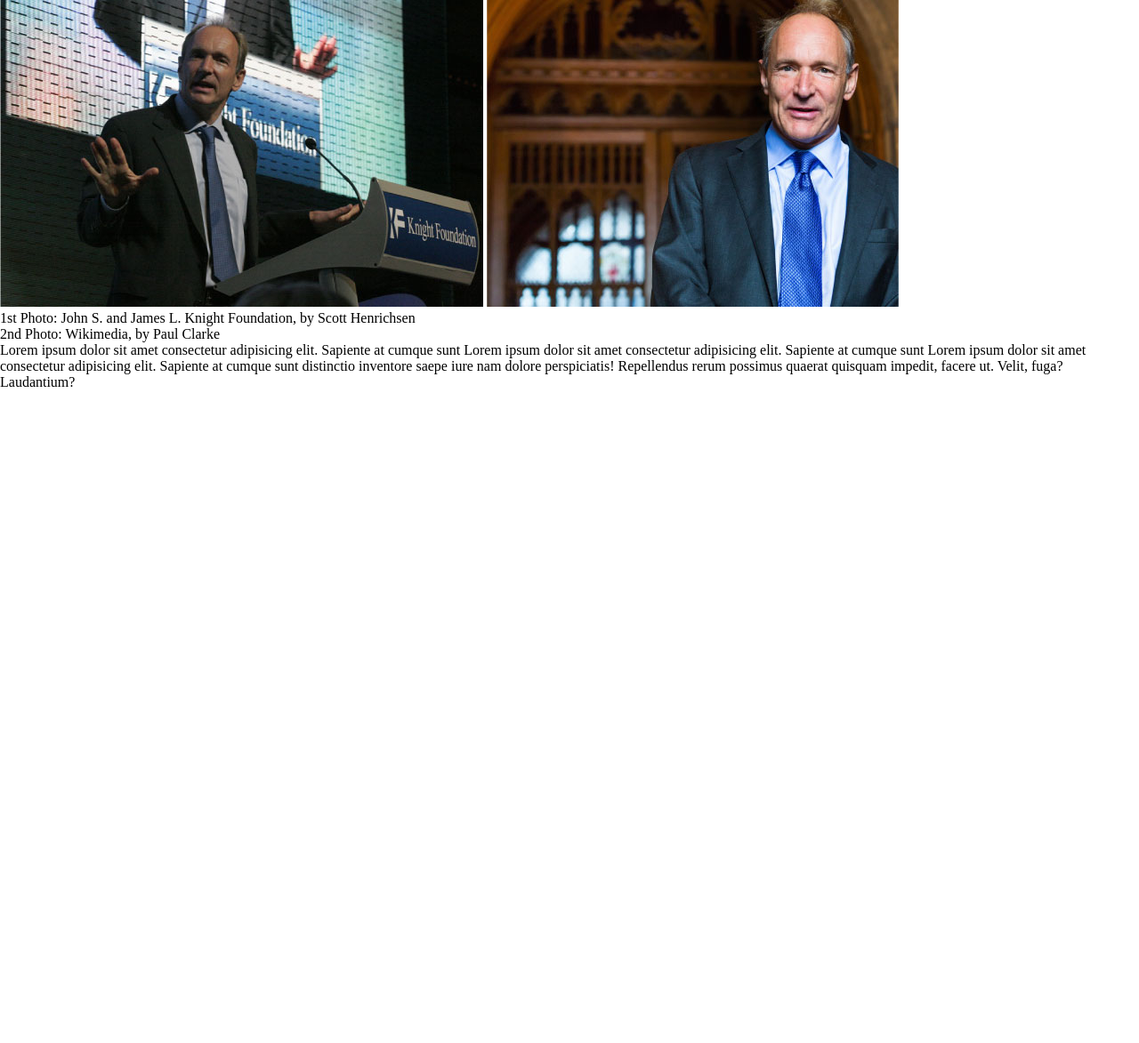
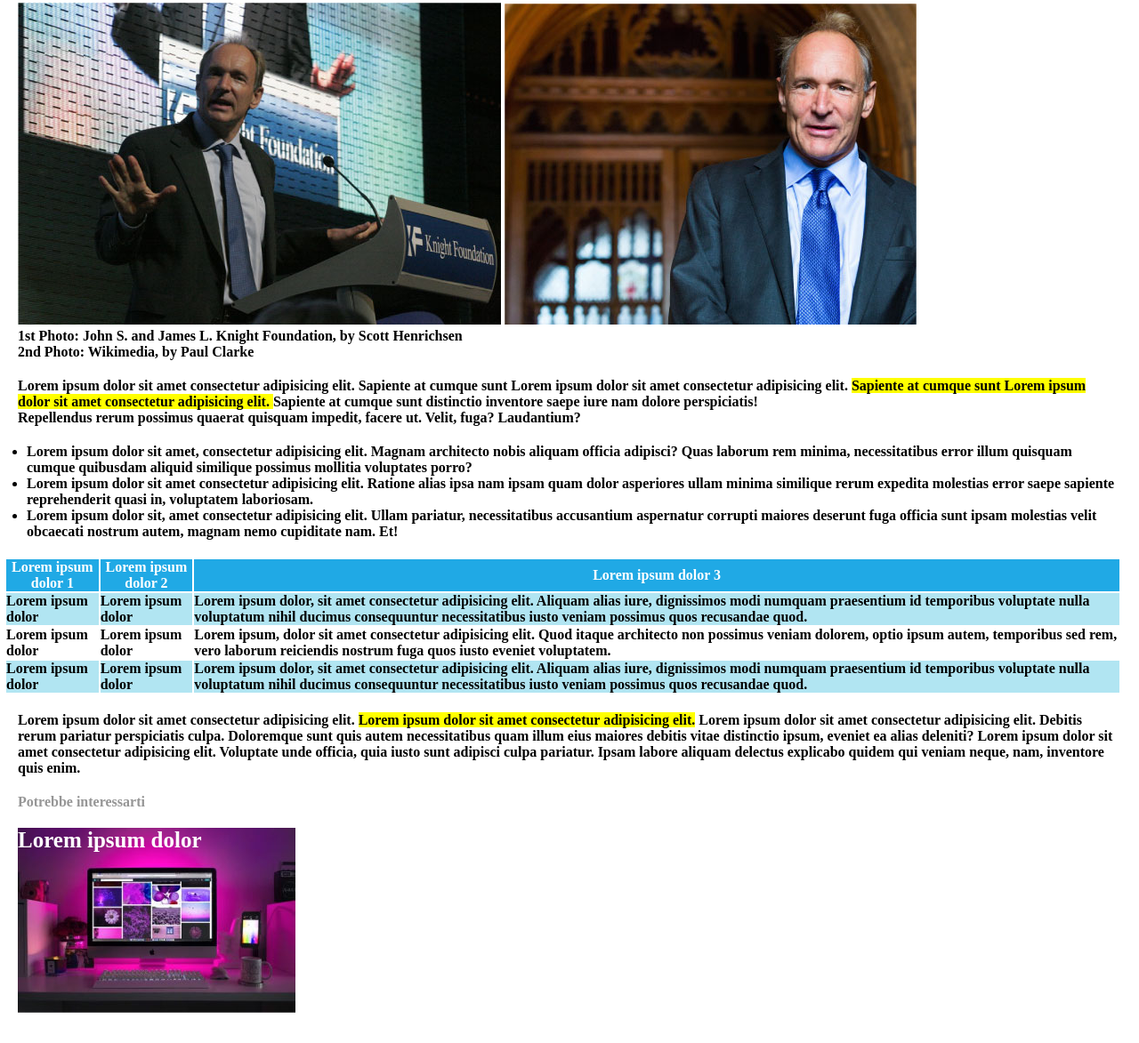
Before and after one commit to DavideCavallotto/html-css-booleaner, a plain HTML site: page index.html in a window 1280 px wide. Shown: the part 307-1480 px from the top of the page at 89% size. Before the commit the page ends 800 px from the top, so only its background shows below. Drawn offline with Linux system fonts and the light colour scheme.

Commit message:
Add_final image

```diff
--- a/css/style.css
+++ b/css/style.css
@@ -25,3 +25,64 @@ a {
     text-decoration: none;
     color: rgb(8, 179, 235);
 }
+
+main, footer {
+    margin: 20px;
+    font-weight: bold;
+}
+
+p {
+    margin-top: 20px;
+    margin-bottom: 20px;
+
+}
+
+ul {
+    margin-bottom: 20px;
+    margin-left: 10px;
+}
+
+table {
+    margin-left: -15px;
+
+}
+
+thead {
+    background-color: rgb(32, 169, 229);
+    color: white;
+}
+
+td, .highlightedBlue{
+    background-color: rgb(177, 229, 242);
+}
+
+td, .highlightedWhite{
+    background-color: white;
+}
+
+.highlightedYellow {
+    background-color: yellow;
+}
+
+.graywriting{
+    color: rgb(150, 150, 150);
+}
+
+.banner_one {
+    background-image: url(../img/monitor.jpg);
+    background-repeat: no-repeat;
+    width: 400px;
+    height: 400px;
+    color: white;
+    font-size: 25px;
+}
+
+.banner_two {
+    background-image: url(../img/graph.jpg);
+    background-repeat: no-repeat;
+    width: 400px;
+    height: 400px;
+    color: white;
+    font-size: 25px;
+
+}
--- a/index.html
+++ b/index.html
@@ -14,8 +14,8 @@
     </header>
     <main>
         <div>
-            <h1>Internet deve essere al servizio del "bene Pubblico":
-             <br>il manifesto di Tim Berners-Lee
+            <h1>
+                Internet deve essere al servizio del "bene Pubblico": <br>il manifesto di Tim Berners-Lee
             </h1>
             <span class="author">
                 Scritto da <a href="https://boolean.careers/">The Booleaner</a> <br>il 10/10/2020
@@ -26,12 +26,92 @@
             <img src="./img/tim-2.jpg" alt="2nd Photo: Tim Berners-Lee Knight Foundation">
             <div>1st Photo: John S. and James L. Knight Foundation, by Scott Henrichsen</div>
             <div>2nd Photo: Wikimedia, by Paul Clarke</div>
+        </div>
+        <div>
             <p>
-                Lorem ipsum dolor sit amet consectetur adipisicing elit. Sapiente at cumque sunt Lorem ipsum dolor sit amet consectetur adipisicing elit. Sapiente at cumque sunt Lorem ipsum dolor sit amet consectetur adipisicing elit. Sapiente at cumque sunt distinctio inventore saepe iure nam dolore perspiciatis! Repellendus rerum possimus quaerat quisquam impedit, facere ut. Velit, fuga? Laudantium?
+                Lorem ipsum dolor sit amet consectetur adipisicing elit. Sapiente at cumque sunt Lorem ipsum dolor sit amet consectetur adipisicing elit. <span class="highlightedYellow"> Sapiente at cumque sunt Lorem ipsum dolor sit amet consectetur adipisicing elit. </span>Sapiente at cumque sunt distinctio inventore saepe iure nam dolore perspiciatis! <br> Repellendus rerum possimus quaerat quisquam impedit, facere ut. Velit, fuga? Laudantium?
+            </p>
+            <ul>
+                <li>
+                    Lorem ipsum dolor sit amet, consectetur adipisicing elit. Magnam architecto nobis aliquam officia adipisci? Quas laborum rem minima, necessitatibus error illum quisquam cumque quibusdam aliquid similique possimus mollitia voluptates porro?
+                </li>
+                <li>
+                    Lorem ipsum dolor sit amet consectetur adipisicing elit. Ratione alias ipsa nam ipsam quam dolor asperiores ullam minima similique rerum expedita molestias error saepe sapiente reprehenderit quasi in, voluptatem laboriosam.
+                </li>
+                <li>
+                    Lorem ipsum dolor sit, amet consectetur adipisicing elit. Ullam pariatur, necessitatibus accusantium aspernatur corrupti maiores deserunt fuga officia sunt ipsam molestias velit obcaecati nostrum autem, magnam nemo cupiditate nam. Et!
+                </li>
+            </ul>
+        </div>
+        <div>
+            <table>
+                <thead>
+                    <tr>
+                        <th>
+                            Lorem ipsum dolor 1
+                        </th>
+                        <th>
+                            Lorem ipsum dolor 2
+                        </th>
+                        <th>
+                            Lorem ipsum dolor 3
+                        </th>
+                    </tr>
+                </thead>
+                <tbody>
+                    <tr>
+                        <td class="highlightedBlue">
+                            Lorem ipsum dolor
+                        </td>
+                        <td class="highlightedBlue">
+                            Lorem ipsum dolor
+                        </td>
+                        <td class="highlightedBlue">
+                            Lorem ipsum dolor, sit amet consectetur adipisicing elit. Aliquam alias iure, dignissimos modi numquam praesentium id temporibus voluptate nulla voluptatum nihil ducimus consequuntur necessitatibus iusto veniam possimus quos recusandae quod.
+                        </td>
+                    </tr>
+
+                    <tr>
+                        <td class="highlightedWhite">
+                            Lorem ipsum dolor
+                        </td>
+                        <td class="highlightedWhite">
+                            Lorem ipsum dolor
+                        </td>
+                        <td class="highlightedWhite">
+                            Lorem ipsum, dolor sit amet consectetur adipisicing elit. Quod itaque architecto non possimus veniam dolorem, optio ipsum autem, temporibus sed rem, vero laborum reiciendis nostrum fuga quos iusto eveniet voluptatem.
+                        </td>
+                    </tr>
+
+
+                        <tr>
+                            <td class="highlightedBlue">
+                                Lorem ipsum dolor
+                            </td>
+                            <td class="highlightedBlue">
+                                Lorem ipsum dolor
+                            </td>
+                            <td class="highlightedBlue">
+                                Lorem ipsum dolor, sit amet consectetur adipisicing elit. Aliquam alias iure, dignissimos modi numquam praesentium id temporibus voluptate nulla voluptatum nihil ducimus consequuntur necessitatibus iusto veniam possimus quos recusandae quod.
+                            </td>
+                        </tr>
+
+
+
+                </tbody>
+            </table>
+        </div>
+        <div>
+            <p>
+                Lorem ipsum dolor sit amet consectetur adipisicing elit. <span class="highlightedYellow">Lorem ipsum dolor sit amet consectetur adipisicing elit.</span> Lorem ipsum dolor sit amet consectetur adipisicing elit. Debitis rerum pariatur perspiciatis culpa. Doloremque sunt quis autem necessitatibus quam illum eius maiores debitis vitae distinctio ipsum, eveniet ea alias deleniti? Lorem ipsum dolor sit amet consectetur adipisicing elit. Voluptate unde officia, quia iusto sunt adipisci culpa pariatur. Ipsam labore aliquam delectus explicabo quidem qui veniam neque, nam, inventore quis enim.
             </p>
         </div>
+
     </main>
     <footer>
+        <p class="graywriting">Potrebbe interessarti</p>
+        <div class="banner_one">Lorem ipsum dolor</div>
+        <div class="banner_two">Lorem ipsum dolor</div>
 
     </footer>
 
```
